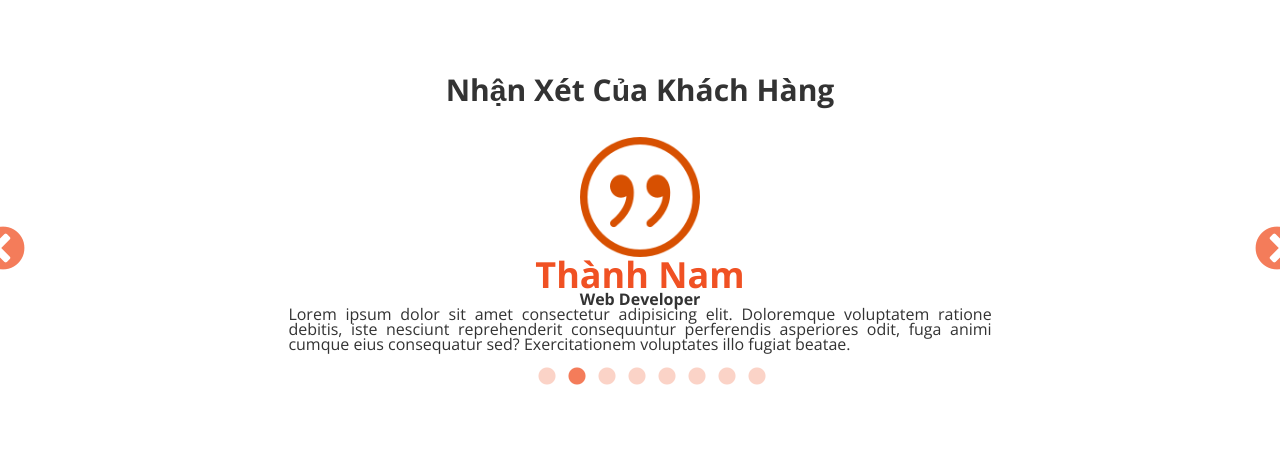
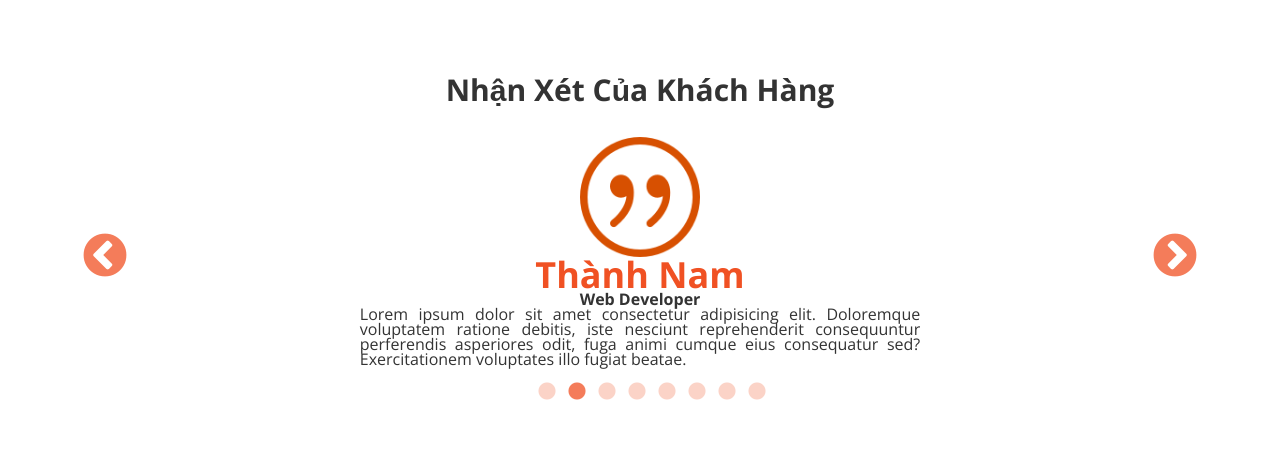
Before and after one commit to nhokchibi365/restaurant-project, a plain HTML site: page index.html in a window 1280 px wide. Shown: the part 3280-3730 px from the top of the page. Drawn offline with nearby package versions, Linux system fonts and the light colour scheme.

Commit message:
Update index.html

```diff
--- a/index.html
+++ b/index.html
@@ -365,7 +365,7 @@
                     <header class="col l-12 m-12 s-12 headline" data-aos="flip-down">
                         <h2>Nhận Xét Của Khách Hàng</h2>
                     </header>
-                    <div class="col l-12 m-12 s-12 reviews" data-aos="flip-up">
+                    <div class="col l-10 m-10 s-12 reviews" data-aos="flip-up">
                         <div class="row carousel-items">
                             <div class="col l-12 m-12 s-0 carousel-items__img">
                                 <img src="images/quotations-button.png" alt="quotations-button">
```
